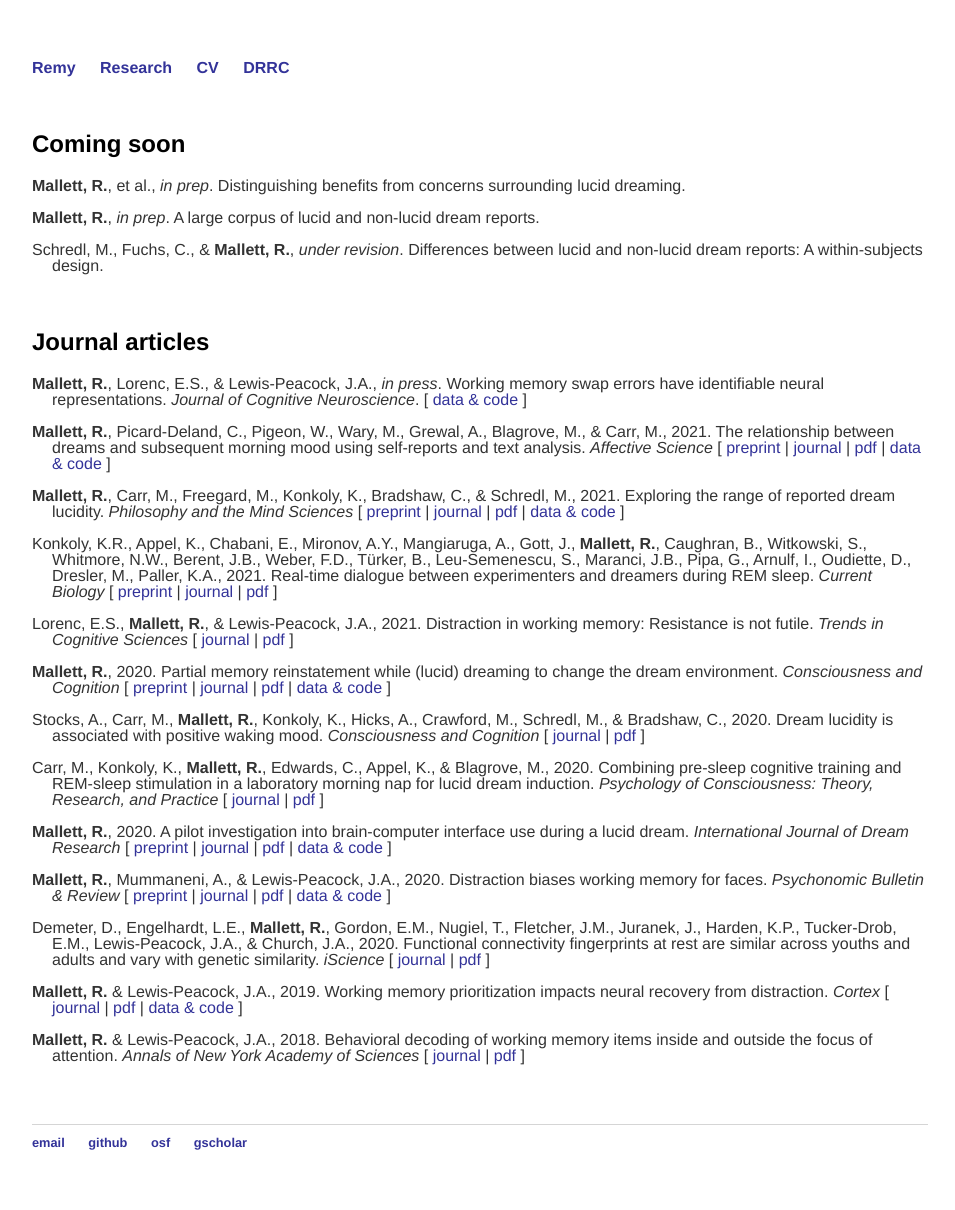
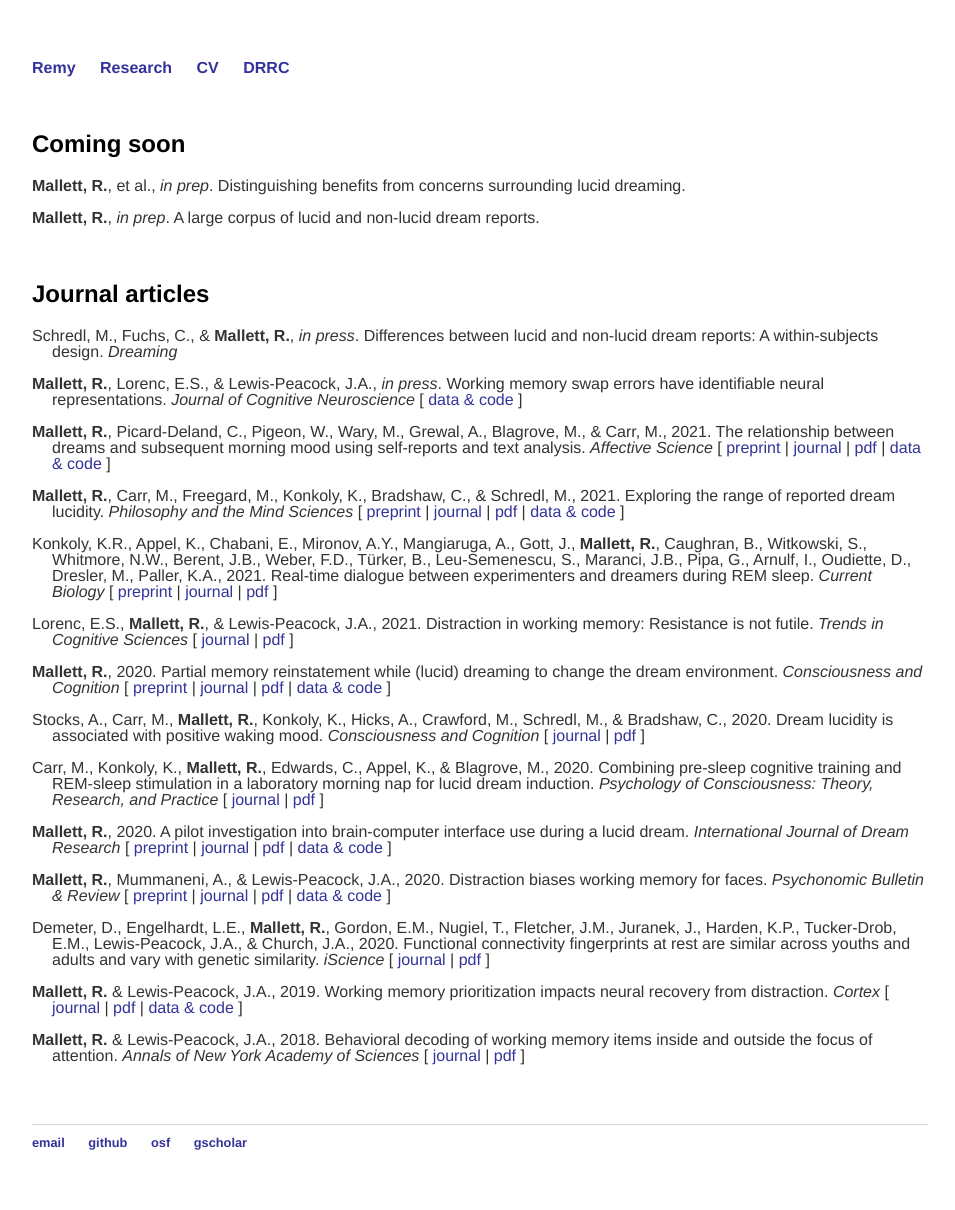
Before and after one commit to remrama/remrama.github.io, a Jekyll site: the page built from research/index.html, in a window 1280 px wide. Shown: the whole page, without its empty margins (160-1115 px from the left). Built offline with Jekyll 4.4.1, drawn with Linux system fonts in a browser that asks for light colours.

Commit message:
mannheimdv

```diff
--- a/research/index.html
+++ b/research/index.html
@@ -14,15 +14,15 @@ title: Research
     <p class="hanging">
         <strong>Mallett, R.</strong>, <em>in prep</em>. A large corpus of lucid and non-lucid dream reports.
     </p>
-    <p class="hanging">
-        Schredl, M., Fuchs, C., & <strong>Mallett, R.</strong>, <em>under revision</em>. Differences between lucid and non-lucid dream reports: A within-subjects design.
-    </p>
 
     <br>
     <h2>Journal articles</h2>
 
     <p class="hanging">
-        <strong>Mallett, R.</strong>, Lorenc, E.S., & Lewis-Peacock, J.A., <em>in press</em>. Working memory swap errors have identifiable neural representations. <em>Journal of Cognitive Neuroscience</em>. [ <a href="https://osf.io/9sd4a/">data & code</a> ]
+        Schredl, M., Fuchs, C., & <strong>Mallett, R.</strong>, <em>in press</em>. Differences between lucid and non-lucid dream reports: A within-subjects design. <em>Dreaming</em>
+    </p>
+    <p class="hanging">
+        <strong>Mallett, R.</strong>, Lorenc, E.S., & Lewis-Peacock, J.A., <em>in press</em>. Working memory swap errors have identifiable neural representations. <em>Journal of Cognitive Neuroscience</em> [ <a href="https://osf.io/9sd4a/">data & code</a> ]
     </p>
     <p class="hanging">
         <strong>Mallett, R.</strong>, Picard-Deland, C., Pigeon, W., Wary, M., Grewal, A., Blagrove, M., & Carr, M., 2021. The relationship between dreams and subsequent morning mood using self-reports and text analysis. <em>Affective Science</em> [ <a href="https://doi.org/10.31219/osf.io/t6fpb">preprint</a> | <a href="https://doi.org/10.1007/s42761-021-00080-8">journal</a> | <a href="https://drive.google.com/file/d/19e1mq7_tgcSsE301EjVdtKILx6mUxC98/view?usp=sharing">pdf</a> | <a href="https://osf.io/2xy5p/">data & code</a> ]
```
